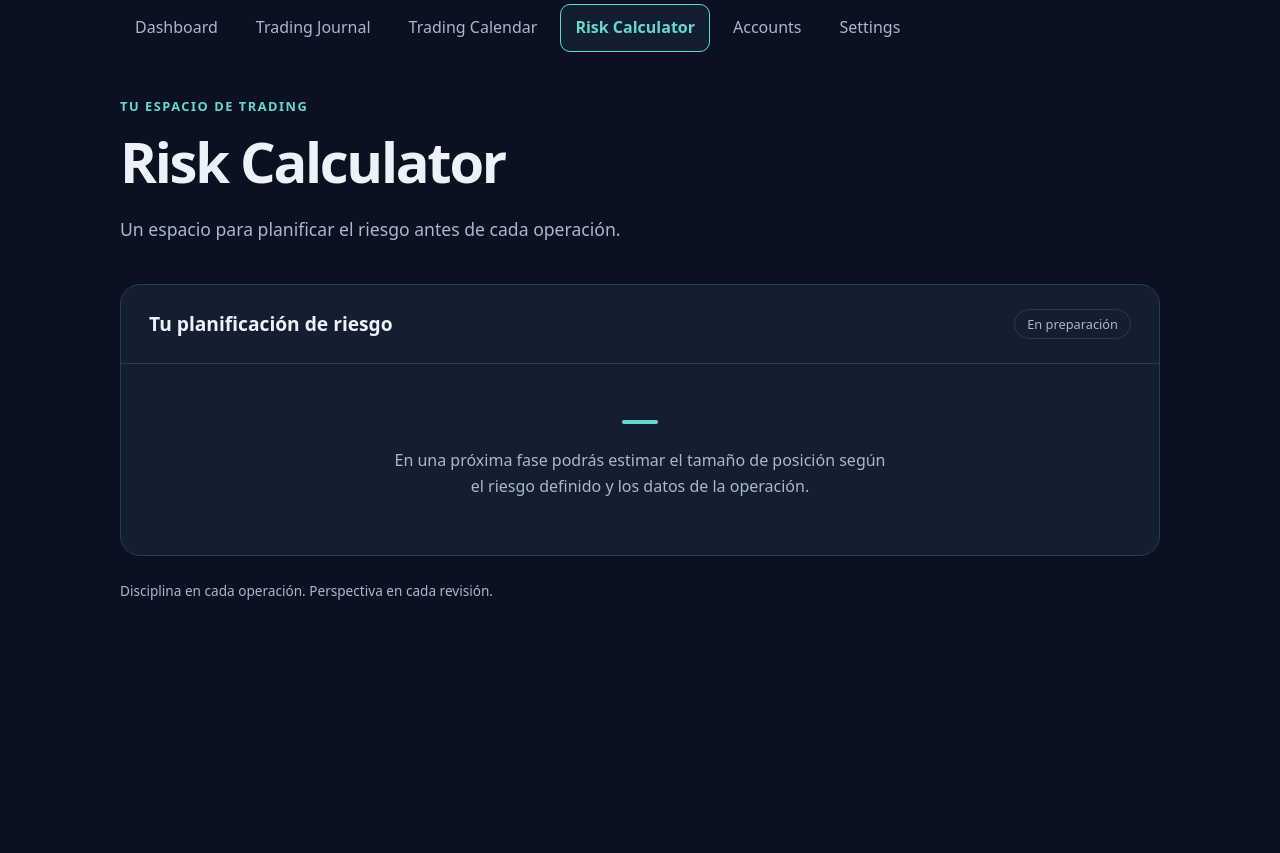
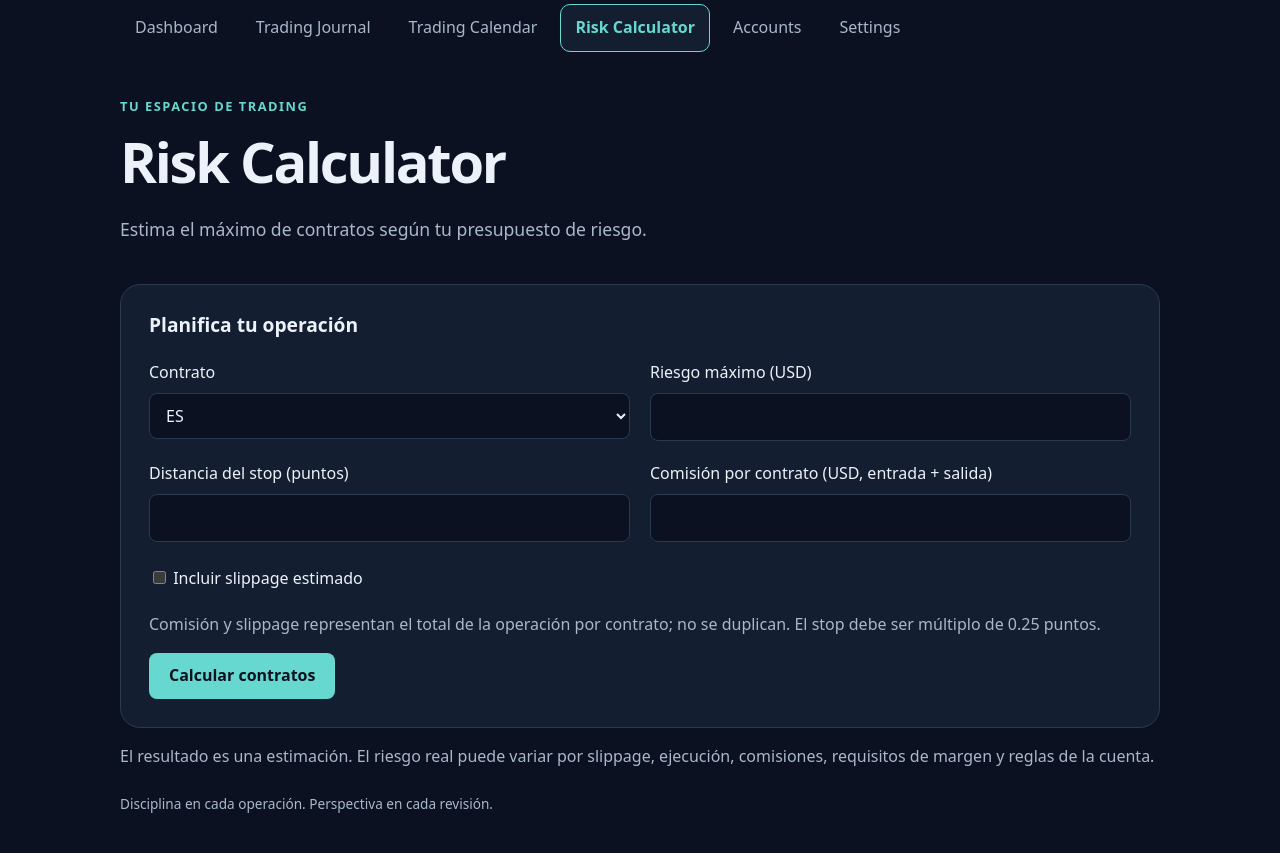
Before and after one commit to Gerard-Alexnder/futures-trading-journal, a Flask app: page /calculator in a window 1280 px wide. Shown: the part 116-969 px from the top of the page. Before the commit the page ends 716 px from the top, so only its background shows below. Run offline with Flask 3, Linux system fonts and the light colour scheme.

Commit message:
Fase 2: calculadora de riesgo para futuros

```diff
--- a/app.py
+++ b/app.py
@@ -1,4 +1,10 @@
-from flask import Flask, render_template
+from decimal import Decimal
+
+from flask import Flask, jsonify, render_template, request
+from werkzeug.exceptions import BadRequest, RequestEntityTooLarge
+
+from calculations import ValidationError, calculate_risk
+from contracts import CONTRACTS
 
 app = Flask(__name__)
 
@@ -20,7 +26,7 @@ def calendar():
 
 @app.route("/calculator")
 def calculator():
-    return render_template("calculator.html")
+    return render_template("calculator.html", contracts=CONTRACTS)
 
 
 @app.route("/accounts")
@@ -33,5 +39,29 @@ def settings():
     return render_template("settings.html")
 
 
+@app.route("/api/calculate-risk", methods=["POST"])
+def calculate_risk_api():
+    if not request.is_json:
+        return jsonify(ok=False, errors={"form": "Envía los datos como JSON."}), 415
+    # Evita cuerpos excesivos antes de procesar el JSON (límite solo de esta API).
+    request.max_content_length = 4096
+    try:
+        data = request.get_json()
+    except RequestEntityTooLarge:
+        return jsonify(ok=False, errors={"form": "La solicitud supera 4096 bytes."}), 413
+    except BadRequest:
+        return jsonify(ok=False, errors={"form": "El JSON no es válido."}), 400
+    try:
+        result = calculate_risk(data)
+    except ValidationError as error:
+        return jsonify(ok=False, errors=error.errors), 400
+    # Se serializan decimales exactos sin símbolos; la interfaz aplica el formato.
+    serialized = {
+        key: format(value, "f") if isinstance(value, Decimal) else value
+        for key, value in result.items()
+    }
+    return jsonify(ok=True, result=serialized)
+
+
 if __name__ == "__main__":
     app.run(debug=True)
--- /dev/null
+++ b/contracts.py
@@ -0,0 +1,9 @@
+"""Catálogo de contratos: importes en USD y distancias en puntos."""
+from decimal import Decimal
+
+CONTRACTS = {
+    "ES": {"point_value": Decimal("50"), "tick_size": Decimal("0.25"), "tick_value": Decimal("12.50")},
+    "MES": {"point_value": Decimal("5"), "tick_size": Decimal("0.25"), "tick_value": Decimal("1.25")},
+    "NQ": {"point_value": Decimal("20"), "tick_size": Decimal("0.25"), "tick_value": Decimal("5")},
+    "MNQ": {"point_value": Decimal("2"), "tick_size": Decimal("0.25"), "tick_value": Decimal("0.50")},
+}
--- /dev/null
+++ b/static/calculator.js
@@ -0,0 +1,90 @@
+"use strict";
+
+const form = document.querySelector("#risk-form");
+const checkbox = form.elements.include_slippage;
+const ticks = form.elements.slippage_ticks;
+const results = document.querySelector("#resultados");
+const messages = document.querySelector("#mensajes");
+const button = form.querySelector("button");
+let pending = null;
+let version = 0;
+
+// Formato de presentación sobre cadenas exactas, sin convertir dinero a float.
+function money(value) {
+    const [whole, fraction = ""] = value.split(".");
+    const cents = fraction.padEnd(3, "0");
+    let rounded = BigInt(whole) * 100n + BigInt(cents.slice(0, 2));
+    if (cents[2] >= "5") rounded += 1n;
+    return `$${rounded / 100n}.${String(rounded % 100n).padStart(2, "0")}`;
+}
+
+function invalidate() {
+    version += 1;
+    if (pending) pending.abort();
+    pending = null;
+    button.disabled = false;
+    form.removeAttribute("aria-busy");
+    results.hidden = true;
+    messages.textContent = "";
+    document.querySelector("#slippage-field").hidden = !checkbox.checked;
+    ticks.disabled = !checkbox.checked;
+    ticks.required = checkbox.checked;
+}
+
+form.addEventListener("input", invalidate);
+form.addEventListener("change", invalidate);
+invalidate();
+
+form.addEventListener("submit", async (event) => {
+    event.preventDefault();
+    invalidate();
+    const currentVersion = version;
+    const controller = new AbortController();
+    pending = controller;
+    button.disabled = true;
+    form.setAttribute("aria-busy", "true");
+    messages.textContent = "Calculando…";
+    const payload = {
+        instrument: form.elements.instrument.value,
+        risk_budget: form.elements.risk_budget.value,
+        stop_points: form.elements.stop_points.value,
+        commission: form.elements.commission.value,
+        include_slippage: checkbox.checked,
+        slippage_ticks: ticks.value,
+    };
+    try {
+        const response = await fetch(form.action, {
+            method: "POST",
+            headers: {"Content-Type": "application/json"},
+            body: JSON.stringify(payload),
+            signal: controller.signal,
+        });
+        const data = await response.json();
+        if (currentVersion !== version) return;
+        if (!response.ok || !data.ok) {
+            messages.textContent = Object.values(data.errors || {}).join(" ") || "No se pudo realizar el cálculo.";
+            return;
+        }
+        const result = data.result;
+        for (const field of ["risk_per_contract", "total_risk", "remaining_budget"]) {
+            document.getElementById(field).textContent = money(result[field]);
+        }
+        document.querySelector("#contracts").textContent = `${result.contracts} ${result.instrument}`;
+        document.querySelector("#nota-slippage").hidden = !payload.include_slippage;
+        const warning = document.querySelector("#advertencia");
+        warning.textContent = result.warning || "";
+        warning.hidden = !result.warning;
+        results.hidden = false;
+        messages.textContent = "Cálculo actualizado.";
+    } catch (error) {
+        if (currentVersion === version && error.name !== "AbortError") {
+            messages.textContent = "No se pudo obtener el resultado. Comprueba la conexión e inténtalo de nuevo.";
+        }
+    } finally {
+        if (currentVersion === version) {
+            pending = null;
+            button.disabled = false;
+            form.removeAttribute("aria-busy");
+        }
+    }
+});
--- a/static/style.css
+++ b/static/style.css
@@ -222,3 +222,117 @@ main:focus-visible {
         margin-bottom: 32px;
     }
 }
+
+/* Formulario y resultados de Risk Calculator. */
+.calculadora {
+    padding: 28px;
+}
+
+.campos, .resultados-grid {
+    display: grid;
+    grid-template-columns: repeat(2, minmax(0, 1fr));
+    gap: 20px;
+    margin: 24px 0;
+}
+
+label {
+    display: block;
+    color: var(--texto);
+}
+
+input, select, button {
+    max-width: 100%;
+    font: inherit;
+}
+
+input:not([type="checkbox"]), select {
+    display: block;
+    width: 100%;
+    min-width: 0;
+    margin-top: 8px;
+    padding: 10px 12px;
+    border: 1px solid var(--borde);
+    border-radius: 8px;
+    background: var(--fondo);
+    color: var(--texto);
+}
+
+.checkbox {
+    margin-bottom: 20px;
+}
+
+input[type="checkbox"] {
+    accent-color: var(--acento);
+}
+
+button {
+    padding: 10px 20px;
+    border: 0;
+    border-radius: 8px;
+    background: var(--acento);
+    color: var(--fondo);
+    font-weight: 700;
+    cursor: pointer;
+}
+
+button:disabled {
+    opacity: 0.6;
+    cursor: wait;
+}
+
+input:focus-visible, select:focus-visible, button:focus-visible {
+    outline: 3px solid var(--acento);
+    outline-offset: 4px;
+}
+
+.ayuda, dt {
+    color: var(--secundario);
+}
+
+#mensajes:not(:empty), #resultados {
+    margin-top: 24px;
+}
+
+.advertencia {
+    color: #fcd68a;
+}
+
+.resultados-grid > div {
+    min-width: 0;
+    padding: 16px;
+    border: 1px solid var(--borde);
+    border-radius: 10px;
+}
+
+dd {
+    margin: 8px 0 0;
+    color: var(--acento);
+    font-size: 1.35rem;
+    overflow-wrap: anywhere;
+}
+
+.resultados-grid > .resultado-principal {
+    grid-column: 1 / -1;
+    border-color: var(--acento);
+    background: var(--fondo);
+}
+
+.resultado-principal dd {
+    font-size: clamp(2.5rem, 8vw, 4rem);
+    font-weight: 700;
+    line-height: 1.2;
+}
+
+[hidden] {
+    display: none !important;
+}
+
+@media (max-width: 600px) {
+    .calculadora {
+        padding: 20px;
+    }
+
+    .campos, .resultados-grid {
+        grid-template-columns: minmax(0, 1fr);
+    }
+}
--- a/templates/calculator.html
+++ b/templates/calculator.html
@@ -1,22 +1,51 @@
 {% extends "base.html" %}
-
 {% block titulo %}Risk Calculator{% endblock %}
-
 {% block contenido %}
 <header class="bienvenida">
     <p class="etiqueta">Tu espacio de trading</p>
     <h1>Risk Calculator</h1>
-    <p class="introduccion">Un espacio para planificar el riesgo antes de cada operación.</p>
+    <p class="introduccion">Estima el máximo de contratos según tu presupuesto de riesgo.</p>
 </header>
-
-<section class="dashboard" aria-labelledby="seccion-titulo">
-    <div class="dashboard-encabezado">
-        <h2 id="seccion-titulo">Tu planificación de riesgo</h2>
-        <span class="estado">En preparación</span>
-    </div>
-    <div class="estado-vacio">
-        <span class="indicador" aria-hidden="true"></span>
-        <p>En una próxima fase podrás estimar el tamaño de posición según el riesgo definido y los datos de la operación.</p>
-    </div>
+<section class="dashboard calculadora" aria-labelledby="form-titulo">
+    <h2 id="form-titulo">Planifica tu operación</h2>
+    <form id="risk-form" action="{{ url_for('calculate_risk_api') }}" method="post">
+        <div class="campos">
+            <label>Contrato
+                <select name="instrument" required>
+                    {% for symbol in contracts %}<option value="{{ symbol }}">{{ symbol }}</option>{% endfor %}
+                </select>
+            </label>
+            <label>Riesgo máximo (USD)
+                <input name="risk_budget" type="number" min="0.000001" max="1000000000" step="0.000001" required>
+            </label>
+            <label>Distancia del stop (puntos)
+                <input name="stop_points" type="number" min="0.25" max="1000000000" step="0.25" required>
+            </label>
+            <label>Comisión por contrato (USD, entrada + salida)
+                <input name="commission" type="number" min="0" max="1000000000" step="0.000001" required>
+            </label>
+        </div>
+        <label class="checkbox"><input name="include_slippage" type="checkbox"> Incluir slippage estimado</label>
+        <label id="slippage-field" hidden>Slippage total por contrato (ticks, entrada + salida)
+            <input name="slippage_ticks" type="number" min="0" max="1000000000" step="1" disabled>
+        </label>
+        <p class="ayuda">Comisión y slippage representan el total de la operación por contrato; no se duplican. El stop debe ser múltiplo de 0.25 puntos.</p>
+        <button type="submit">Calcular contratos</button>
+    </form>
+    <noscript><p>Activa JavaScript para utilizar esta calculadora.</p></noscript>
+    <div id="mensajes" role="status" aria-live="polite"></div>
+    <section id="resultados" aria-labelledby="resultados-titulo" hidden>
+        <h2 id="resultados-titulo">Resultado estimado</h2>
+        <p id="advertencia" class="advertencia" hidden></p>
+        <dl class="resultados-grid">
+            <div class="resultado-principal"><dt>Contratos máximos</dt><dd id="contracts"></dd></div>
+            <div><dt>Riesgo por contrato</dt><dd id="risk_per_contract"></dd></div>
+            <div><dt>Riesgo total estimado</dt><dd id="total_risk"></dd></div>
+            <div><dt>Presupuesto restante</dt><dd id="remaining_budget"></dd></div>
+        </dl>
+        <p id="nota-slippage" class="ayuda" hidden>Se ha incluido el slippage estimado.</p>
+    </section>
 </section>
+<p class="ayuda">El resultado es una estimación. El riesgo real puede variar por slippage, ejecución, comisiones, requisitos de margen y reglas de la cuenta.</p>
+<script src="{{ url_for('static', filename='calculator.js') }}" defer></script>
 {% endblock %}
```
Also changed, not shown: calculations.py (added, +84 -0 lines), tests/test_calculations.py (added, +90 -0 lines), tests/test_routes.py (added, +67 -0 lines), README.md.
